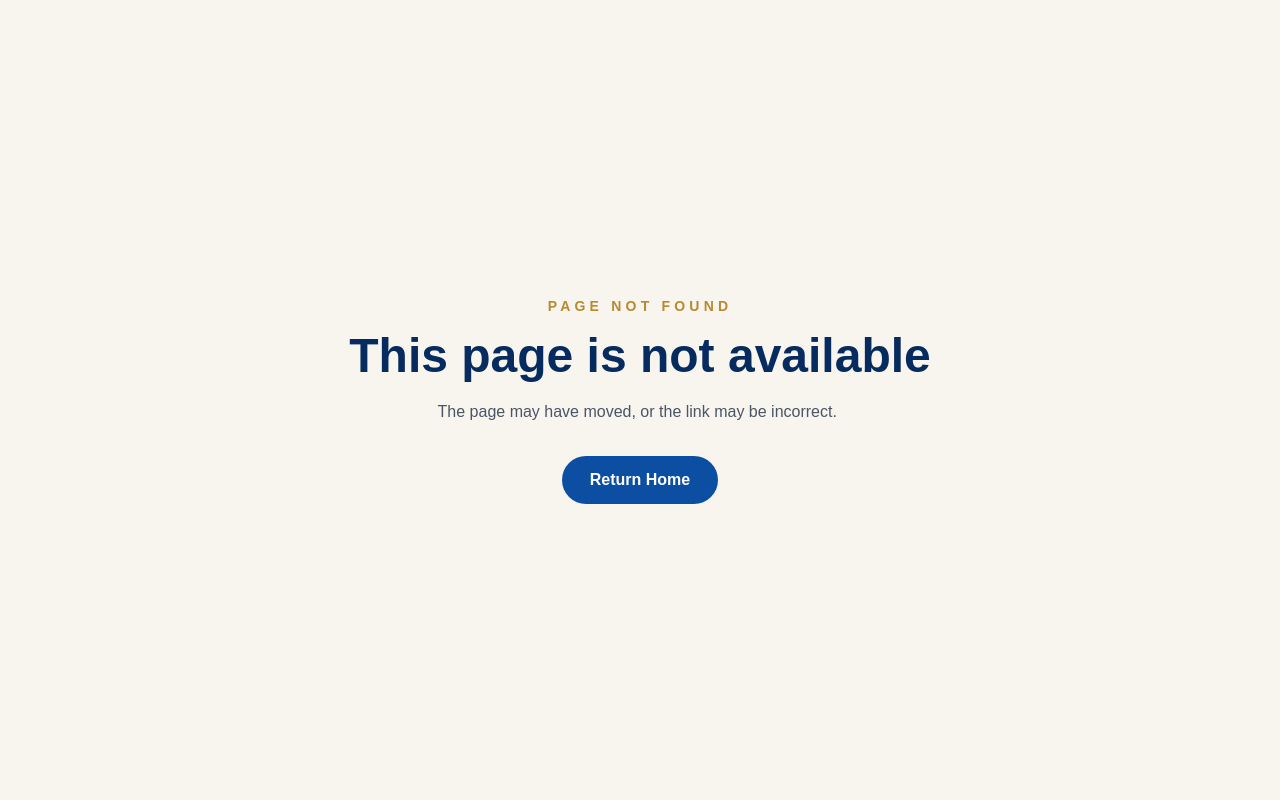
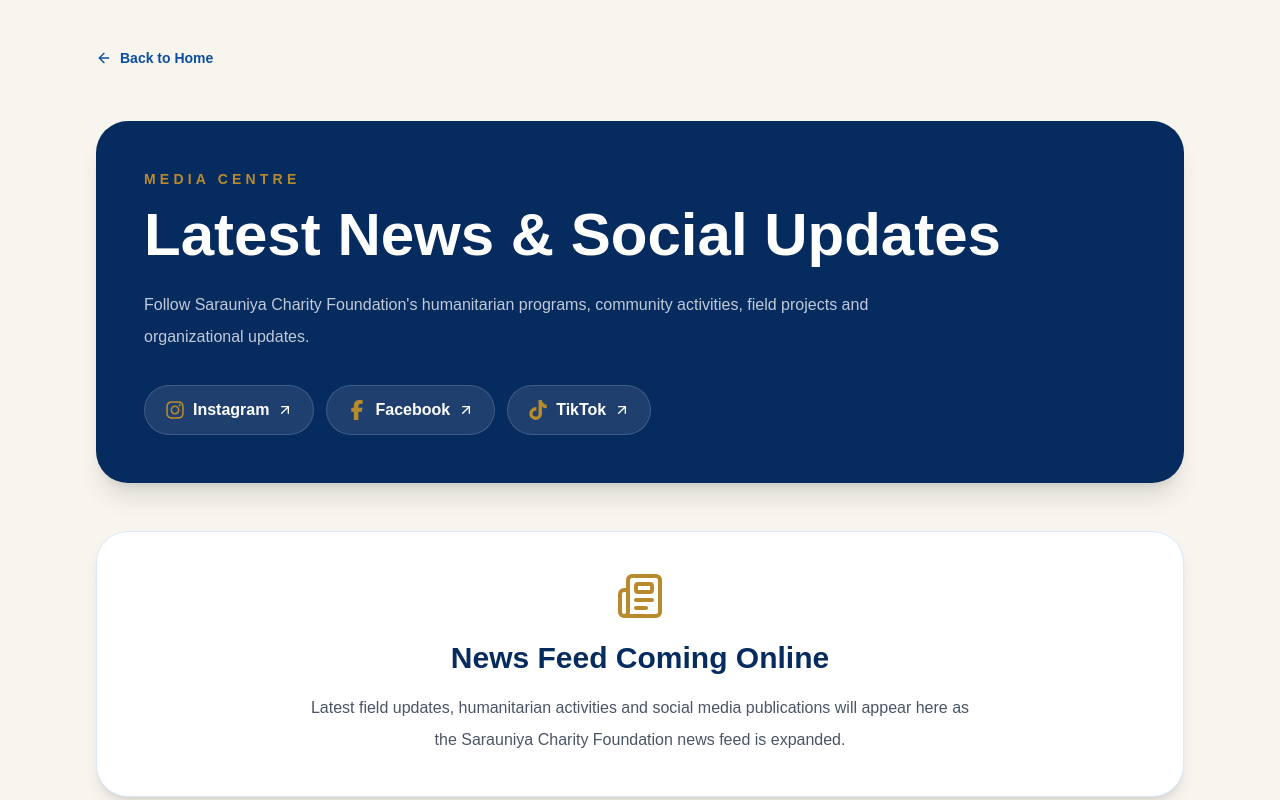
Before and after one commit to YUSUFUMARWALI/sarauniya-foundation, a Next.js app: page /news in a window 1280 px wide. Before the commit this address had no page. Shown: the top 800 px of the page. Built offline with nearby package versions, Linux system fonts and the light colour scheme.

Commit message:
Add news page for social updates

```diff
--- /dev/null
+++ b/app/news/page.tsx
@@ -0,0 +1,155 @@
+import Image from "next/image";
+import Link from "next/link";
+import {
+  ArrowLeft,
+  ArrowUpRight,
+  CalendarDays,
+  Newspaper,
+} from "lucide-react";
+import {
+  FaFacebookF,
+  FaInstagram,
+  FaTiktok,
+} from "react-icons/fa6";
+
+import { newsItems } from "@/data/news";
+
+const socials = [
+  {
+    name: "Instagram",
+    href: "https://www.instagram.com/sarauniyacfou",
+    icon: FaInstagram,
+  },
+  {
+    name: "Facebook",
+    href: "https://www.facebook.com/share/1c2hNGHA8r/",
+    icon: FaFacebookF,
+  },
+  {
+    name: "TikTok",
+    href: "https://www.tiktok.com/@sarauniyacfou",
+    icon: FaTiktok,
+  },
+];
+
+export default function NewsPage() {
+  return (
+    <main className="min-h-screen bg-[#f8f5ef] px-6 py-12 text-[#062B5F] md:px-16 lg:px-24">
+      <div className="mx-auto max-w-7xl">
+        <Link
+          href="/"
+          className="inline-flex items-center gap-2 text-sm font-semibold text-[#0B4EA2]"
+        >
+          <ArrowLeft className="h-4 w-4" />
+          Back to Home
+        </Link>
+
+        <section className="mt-12 rounded-[2rem] bg-[#062B5F] p-8 text-white shadow-xl md:p-12">
+          <p className="text-sm font-bold uppercase tracking-[0.3em] text-[#B88A2E]">
+            Media Centre
+          </p>
+
+          <h1 className="mt-4 max-w-4xl text-4xl font-bold md:text-6xl">
+            Latest News & Social Updates
+          </h1>
+
+          <p className="mt-6 max-w-3xl leading-8 text-white/75">
+            Follow Sarauniya Charity Foundation&apos;s humanitarian programs,
+            community activities, field projects and organizational updates.
+          </p>
+
+          <div className="mt-8 flex flex-wrap gap-3">
+            {socials.map(({ name, href, icon: Icon }) => (
+              <a
+                key={name}
+                href={href}
+                target="_blank"
+                rel="noopener noreferrer"
+                className="inline-flex items-center gap-2 rounded-full border border-white/15 bg-white/10 px-5 py-3 font-semibold transition hover:bg-white/20"
+              >
+                <Icon className="h-5 w-5 text-[#B88A2E]" />
+                {name}
+                <ArrowUpRight className="h-4 w-4" />
+              </a>
+            ))}
+          </div>
+        </section>
+
+        {newsItems.length > 0 ? (
+          <section className="mt-12 grid gap-7 md:grid-cols-2 lg:grid-cols-3">
+            {newsItems.map((item) => (
+              <article
+                key={item.slug}
+                className="overflow-hidden rounded-3xl bg-white shadow-lg"
+              >
+                {item.mediaType === "image" && item.media && (
+                  <div className="relative h-64">
+                    <Image
+                      src={item.media}
+                      alt={item.title}
+                      fill
+                      className="object-cover"
+                    />
+                  </div>
+                )}
+
+                {item.mediaType === "video" && item.media && (
+                  <video
+                    controls
+                    preload="metadata"
+                    className="h-64 w-full bg-black object-cover"
+                  >
+                    <source src={item.media} />
+                  </video>
+                )}
+
+                <div className="p-6">
+                  <div className="flex items-center justify-between gap-4 text-sm">
+                    <span className="font-semibold text-[#B88A2E]">
+                      {item.platform}
+                    </span>
+
+                    <span className="flex items-center gap-2 text-gray-500">
+                      <CalendarDays className="h-4 w-4" />
+                      {item.date}
+                    </span>
+                  </div>
+
+                  <h2 className="mt-4 text-2xl font-bold">{item.title}</h2>
+
+                  <p className="mt-4 leading-7 text-gray-600">
+                    {item.excerpt}
+                  </p>
+
+                  {item.originalUrl && (
+                    <a
+                      href={item.originalUrl}
+                      target="_blank"
+                      rel="noopener noreferrer"
+                      className="mt-6 inline-flex items-center gap-2 font-semibold text-[#0B4EA2]"
+                    >
+                      View Original Update
+                      <ArrowUpRight className="h-4 w-4" />
+                    </a>
+                  )}
+                </div>
+              </article>
+            ))}
+          </section>
+        ) : (
+          <section className="mt-12 rounded-[2rem] border border-blue-100 bg-white p-10 text-center shadow-lg">
+            <Newspaper className="mx-auto h-12 w-12 text-[#B88A2E]" />
+
+            <h2 className="mt-5 text-3xl font-bold">News Feed Coming Online</h2>
+
+            <p className="mx-auto mt-4 max-w-2xl leading-8 text-gray-600">
+              Latest field updates, humanitarian activities and social media
+              publications will appear here as the Sarauniya Charity Foundation
+              news feed is expanded.
+            </p>
+          </section>
+        )}
+      </div>
+    </main>
+  );
+}
--- a/app/sitemap.ts
+++ b/app/sitemap.ts
@@ -25,6 +25,7 @@ export default function sitemap(): MetadataRoute.Sitemap {
     "/transparency",
     "/donate",
     "/contact",
+    "/news",
   ].map((route) => ({
     url: `${baseUrl}${route}`,
     lastModified: new Date(),
--- /dev/null
+++ b/data/news.ts
@@ -0,0 +1,12 @@
+export type NewsItem = {
+  slug: string;
+  title: string;
+  excerpt: string;
+  date: string;
+  platform: "Instagram" | "Facebook" | "TikTok" | "Website";
+  mediaType: "image" | "video" | "none";
+  media?: string;
+  originalUrl?: string;
+};
+
+export const newsItems: NewsItem[] = [];
```
